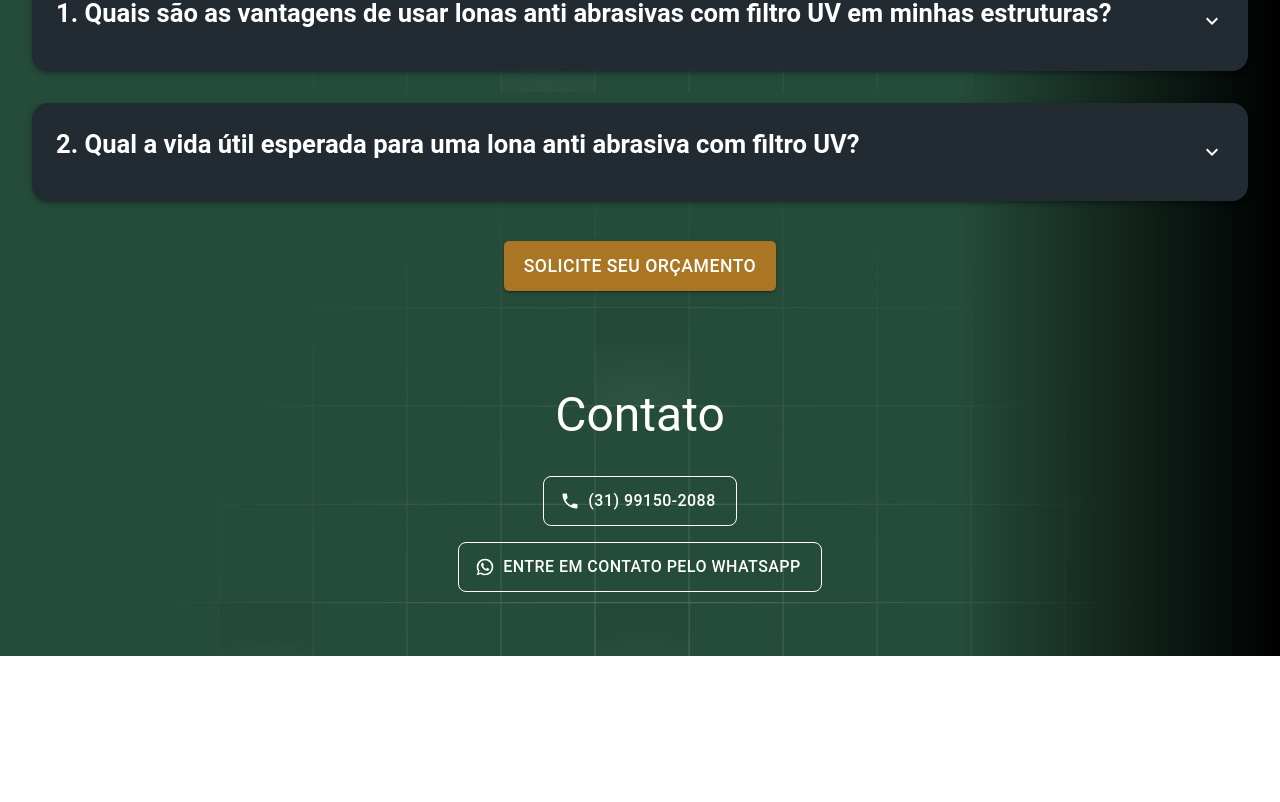
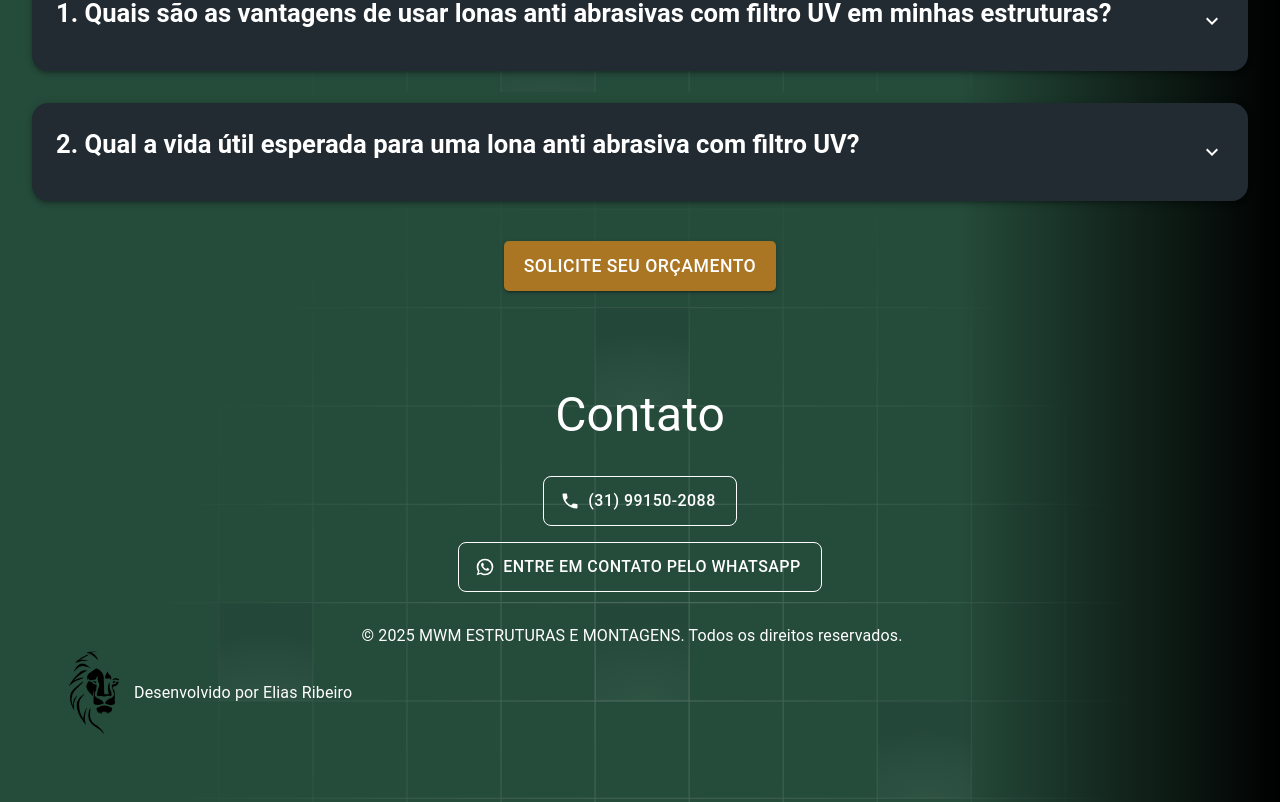
Before and after one commit to Lijunio/mwm-teste, a React (Create React App) app: page / in a window 1280 px wide. Shown: the part 3415-4217 px from the top of the page. Before the commit the page ends 4071 px from the top, so only its background shows below. Built offline with nearby package versions, Linux system fonts and the light colour scheme.

Commit message:
alterações

```diff
--- a/src/components/Contact.tsx
+++ b/src/components/Contact.tsx
@@ -52,6 +52,43 @@ const Contact: React.FC = () => {
           Entre em contato pelo WhatsApp
         </Button>
       </Box>
+
+      {/* Copyright */}
+<Box sx={{ display: "flex", justifyContent: "center", alignItems: "center", mt: 4 }}>
+  <Typography variant="body1" sx={{ color: "white", mr: 2, fontSize: { xs: "0.8rem", sm: "1rem" } }}>
+    &copy; 2025 MWM ESTRUTURAS E MONTAGENS. Todos os direitos reservados.
+  </Typography>
+</Box>
+
+{/* Imagem e Texto */}
+<Box
+  sx={{
+    display: "flex",
+    alignItems: "center",
+    justifyContent: { xs: "center", sm: "flex-start" },
+    pl: { xs: 0, sm: 4 },
+    mt: { xs: 2, sm: 0 },
+    mb: { xs: 2, sm: 0 },
+  }}
+>
+  <img
+    src={`${process.env.PUBLIC_URL}/imagens/elias.png`}
+    alt="Logo Elias"
+    style={{
+      width: "60px",
+      height: "auto",
+      marginRight: "10px",
+      maxWidth: "100%"
+    }}
+  />
+  <Typography variant="body1" sx={{ color: "white", fontSize: { xs: "0.8rem", sm: "1rem" } }}>
+    Desenvolvido por Elias Ribeiro
+  </Typography>
+</Box>
+
+
+
+
     </Box>
   );
 };
```
Also changed, not shown: public/imagens/elias.png (added).
